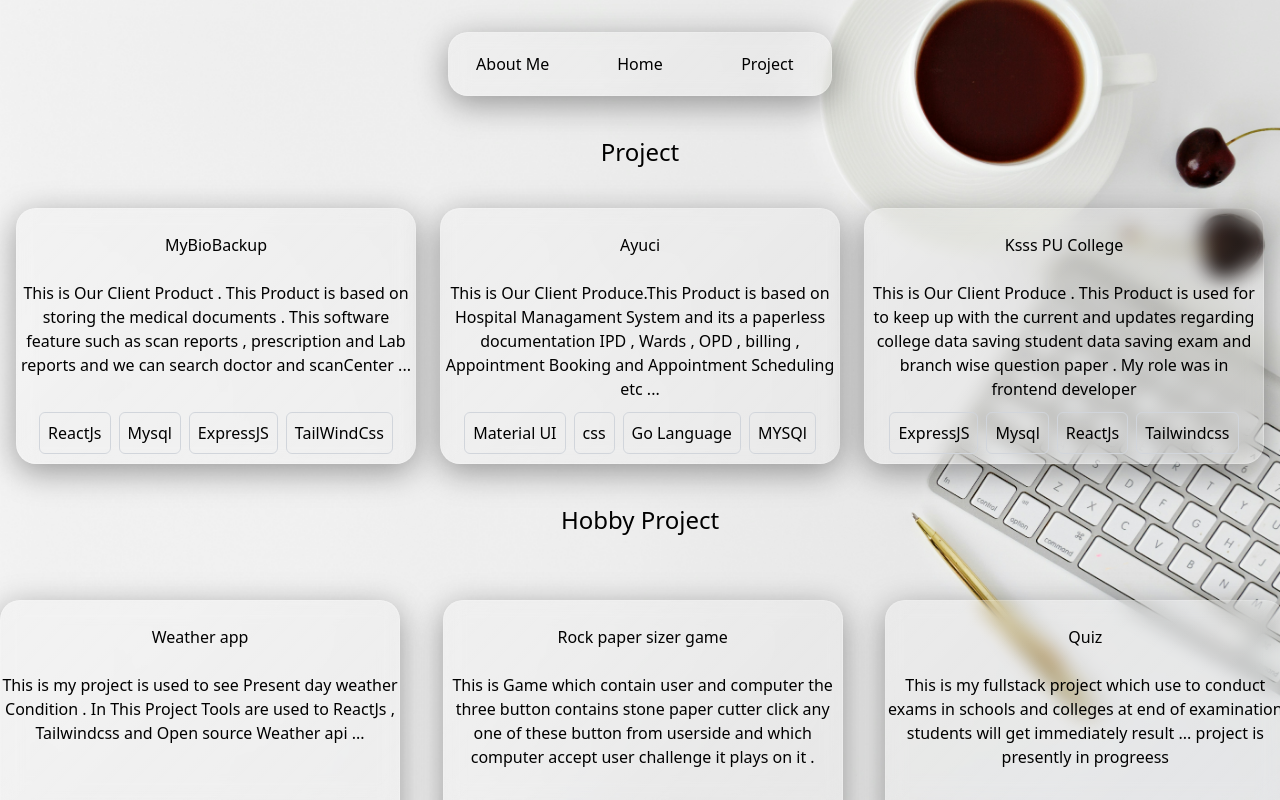
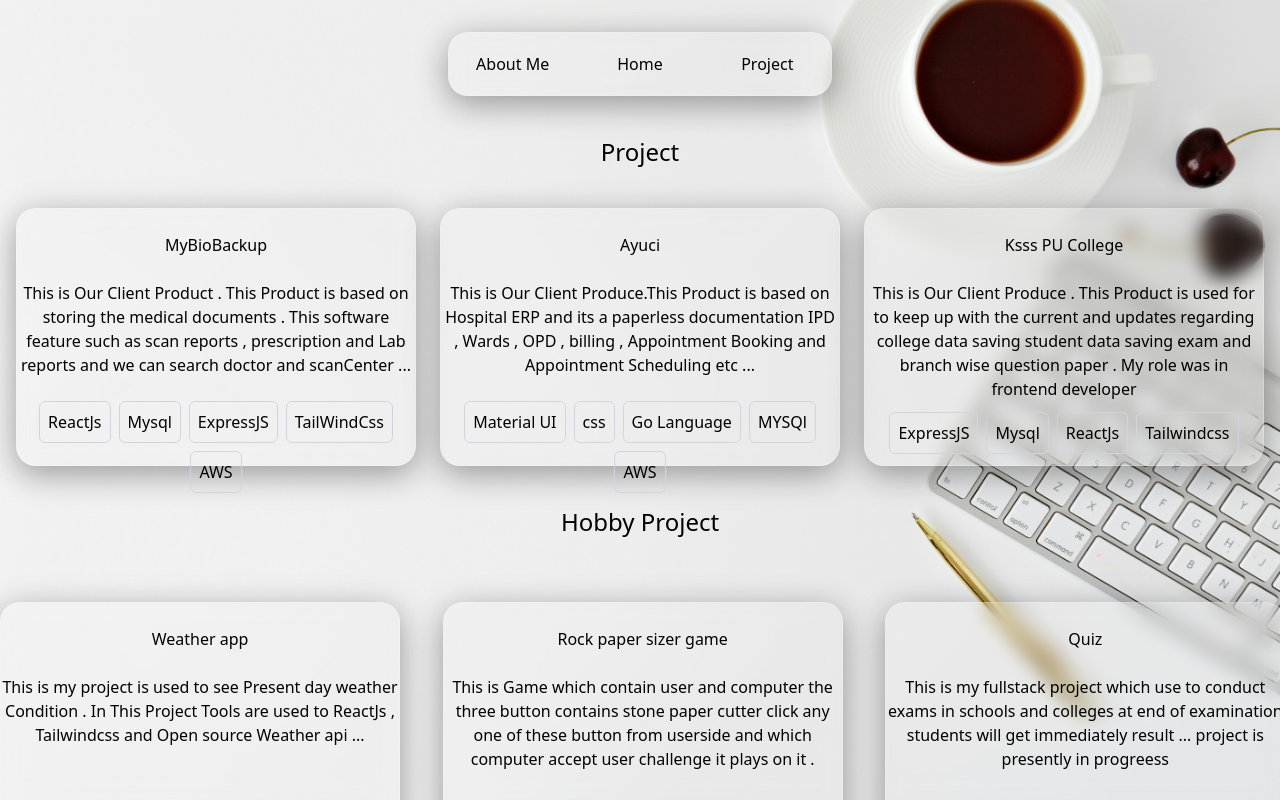
Before and after one commit to Rohitadesh/myportfolio, a Next.js app: page /project in a window 1280 px wide. Built offline with nearby package versions, Linux system fonts and the light colour scheme.

Commit message:
cahges nade

```diff
--- a/src/pages/components/companyproject.js
+++ b/src/pages/components/companyproject.js
@@ -8,8 +8,8 @@ const CompanyProject  = ({title,dataId,tools,description,setId}) =>{
     return(
         <>
 
-       <div   className="h-[16rem] glass w-[25rem]   shadow-xl
-                    sm:max-lg:w-[14rem]  sm:max-lg:h-[23rem] max-sm:h-[23rem] max-sm:w-[20rem]
+       <div   className="h-[18  rem] glass w-[25rem]   shadow-xl
+                    sm:max-lg:w-[14rem]  sm:max-lg:h-[25rem] max-sm:h-[25rem] max-sm:w-[20rem]
                         " onClick={(e)=>setId(e.target.id)} >
                 <div   className="w-full   h-[12rem] sm:max-lg:h-[14rem] flex flex-col justify-center items-center gap-6
                  sm:max-lg:flex-col sm:max-lg:gap-4 sm:max-lg:justify-start max-sm:p-1 max-sm:h-[15rem] " >
--- a/src/pages/project.js
+++ b/src/pages/project.js
@@ -72,7 +72,7 @@ const Project = ( ) =>{
  const Data =[{
     id:1,
     title:'MyBioBackup',
-    tools:["ReactJs","Mysql","ExpressJS" ,"TailWindCss"],
+    tools:["ReactJs","Mysql","ExpressJS" ,"TailWindCss","AWS"],
     short:"This is Our Client Product . This Product is based on storing the medical documents . This software feature such as scan reports , prescription and Lab reports and we can search doctor and scanCenter ... ",
     Description:"This is Our Client Product . This Product is based on storing the medical documents . This software feature such as scan reports , prescription and Lab reports and we can search doctor and scanCenter  .There is special feature called Medicine reminder u can store many number of days and messages will be alerted. My role was ReactJS  , Mysql ,ExpressJS      AWS , Tailwindcss",
     gallery:[calender.src,dashboard.src],
@@ -85,10 +85,10 @@ const Project = ( ) =>{
 {
     id:2,
     title:'Ayuci',
-    tools:['Material UI','css','Go Language ','MYSQl'],
+    tools:['Material UI','css','Go Language ','MYSQl','AWS'],
     gallery:[Login,doctor],
-    short:'This is Our Client Produce.This Product is based on Hospital Managament System and its a paperless documentation IPD , Wards , OPD , billing , Appointment Booking and Appointment Scheduling etc ...',
-    Description:'"This is Our Client Produce.This Product is based on Hospital Managament System and its a paperless documentation . This Software feature such as IPD,Wards,OPD,billing,Appointment Booking,Appointment Scheduling etc. My role was in frontend developer"',
+    short:'This is Our Client Produce.This Product is based on Hospital ERP and its a paperless documentation IPD , Wards , OPD , billing , Appointment Booking and Appointment Scheduling etc ...',
+    Description:'"This is Our Client Produce.This Product is based on Hospital ERP and its a paperless documentation . This Software feature such as IPD,Wards,OPD,billing,Appointment Booking,Appointment Scheduling etc. My role was in frontend developer and AWS "',
     toolsDescription:"Material UI Template and useReactHookForms",
     height:650,
     width:650
```
